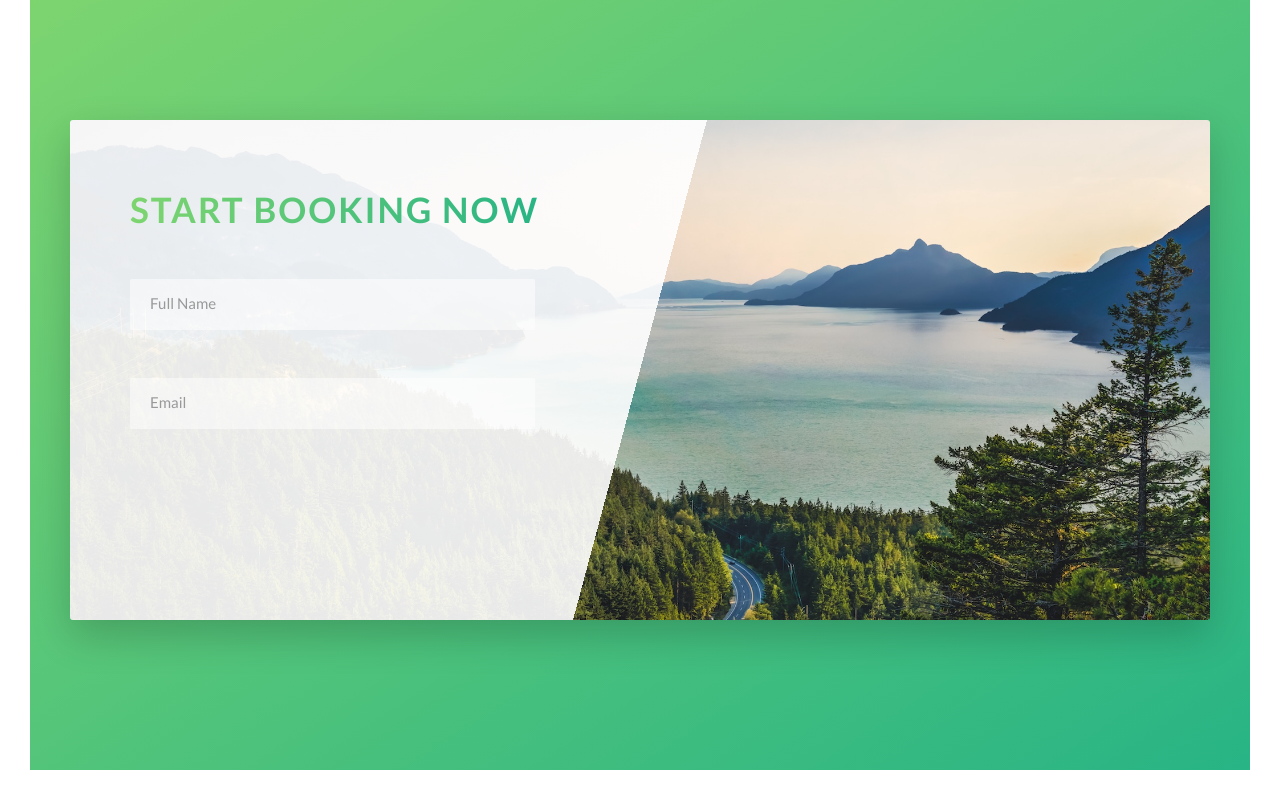
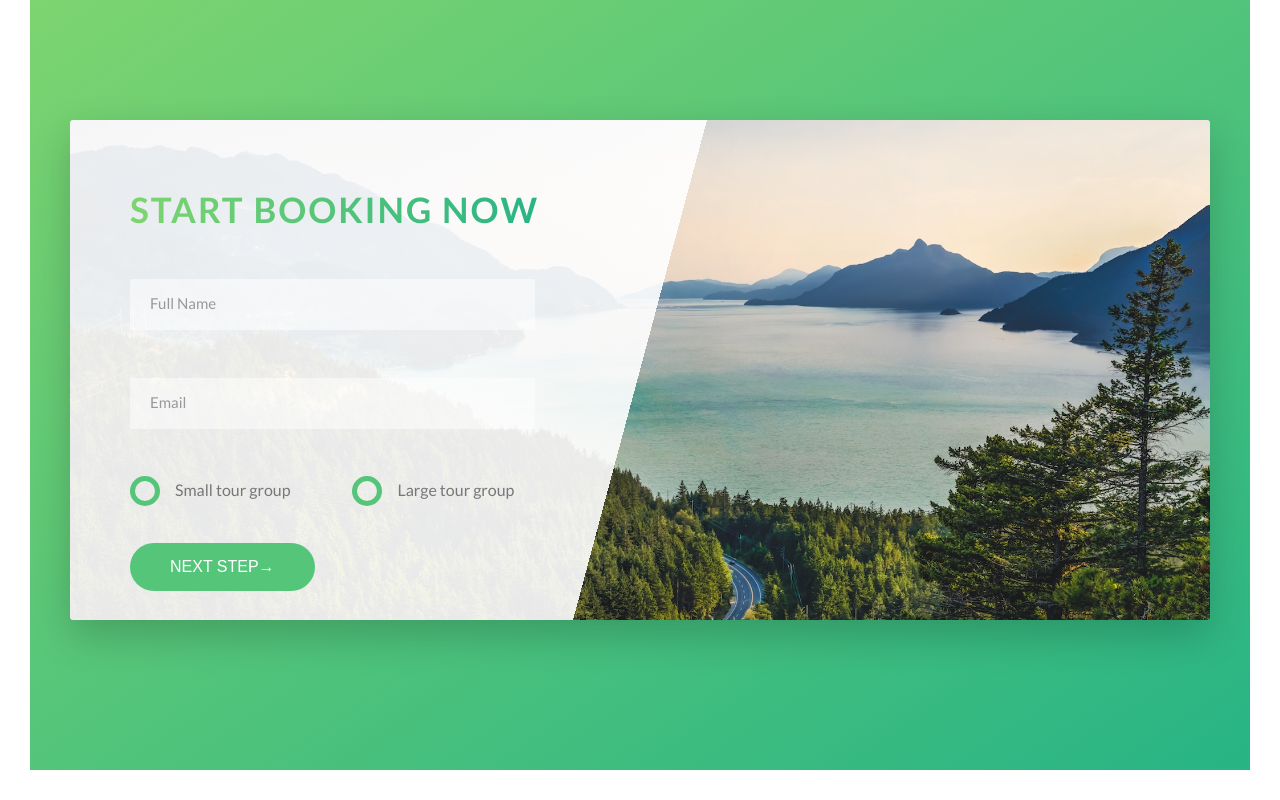
Before and after one commit to mlavagni/natours, a website: page index.html in a window 1280 px wide. Shown: the part 4624-5424 px from the top of the page. Drawn offline with Linux system fonts and the light colour scheme.

Commit message:
Added button to section-book and style

```diff
--- a/index.html
+++ b/index.html
@@ -323,7 +323,7 @@
         <div class="row">
           <div class="book">
             <div class="book__form">
-              <form action="" class="form">
+              <form action="#" class="form">
                 <div class="u-margin-botton-medium">
                   <h2 class="heading-secondary">
                     Start Booking Now
@@ -342,7 +342,8 @@
                   <label for="name" class="form__label">Full Name</label>
                 </div>
 
-                <input
+                <div class="form__group">
+                  <input
                     id="email"
                     autocomplete="off"
                     type="email"
@@ -353,6 +354,36 @@
                   <label for="email" class="form__label">Email address</label>
                 </div>
 
+                <div class="form__group u-margin-botton-medium">
+                  <div class="form__radio-group">
+                    <input
+                      type="radio"
+                      class="form__radio-input"
+                      id="small"
+                      name="size"
+                    />
+                    <label for="small" class="form__radio-label">
+                      <span class="form__radio-button"></span>
+                      Small tour group
+                    </label>
+                  </div>
+
+                  <div class="form__radio-group">
+                    <input
+                      type="radio"
+                      class="form__radio-input"
+                      id="large"
+                      name="size"
+                    />
+                    <label for="large" class="form__radio-label">
+                      <span class="form__radio-button"></span>
+                      Large tour group
+                    </label>
+                  </div>
+                </div>
+                <div class="form__group">
+                  <button class="btn btn--green">Next Step&rarr;</button>
+                </div>
               </form>
             </div>
           </div>
--- a/sass/base/_utilities.scss
+++ b/sass/base/_utilities.scss
@@ -1,23 +1,23 @@
 .u-center-text {
-  text-align: center;
+  text-align: center !important;
 }
 
 .u-margin-botton-small {
-  margin-bottom: 1.5rem;
+  margin-bottom: 1.5rem !important;
 }
 
 .u-margin-botton-medium {
-  margin-bottom: 4rem;
+  margin-bottom: 4rem !important;
 }
 
 .u-margin-botton-big {
-  margin-bottom: 8rem;
+  margin-bottom: 8rem !important;
 }
 
 .u-margin-top-big {
-  margin-top: 8rem;
+  margin-top: 8rem !important;
 }
 
 .u-margin-top-huge {
-  margin-top: 10rem;
+  margin-top: 10rem !important;
 }
--- a/sass/components/_button.scss
+++ b/sass/components/_button.scss
@@ -1,4 +1,5 @@
 .btn {
+  &,
   &:link,
   &:visited {
     text-transform: uppercase;
@@ -9,6 +10,10 @@
     transition: all 0.2s;
     position: relative;
     font-size: $defould-font-size;
+
+    //Change for the <button> element
+    border: none;
+    cursor: pointer;
   }
   &:hover {
     transform: translateY(-3px);
@@ -19,7 +24,9 @@
       opacity: 0;
     }
   }
-  &:active {
+  &:active,
+  &:focus {
+    outline: none;
     transform: translateY(-1px);
     box-shadow: 0 0.5rem 1rem rgba($color-black, 0.2);
   }
--- a/sass/components/_form.scss
+++ b/sass/components/_form.scss
@@ -14,6 +14,7 @@
     border-bottom: 3px solid transparent;
     width: 90%;
     display: block;
+    transition: all 0.3s;
 
     &:focus {
       outline: none;
@@ -44,4 +45,50 @@
     visibility: hidden;
     transform: translateY(-4rem);
   }
+
+  &__radio-group {
+    width: 49%;
+    display: inline-block;
+  }
+
+  &__radio-input {
+    display: none;
+  }
+
+  &__radio-label {
+    font-size: $defould-font-size;
+    cursor: pointer;
+    position: relative;
+    padding-left: 4.5rem;
+  }
+
+  &__radio-button {
+    height: 3rem;
+    width: 3rem;
+    border: 5px solid $color-primary;
+    border-radius: 50%;
+    display: inline-block;
+    position: absolute;
+    left: 0;
+    top: -0.4rem;
+
+    &::after {
+      content: "";
+      display: block;
+      height: 1.3rem;
+      width: 1.3rem;
+      border-radius: 50%;
+      position: absolute;
+      top: 50%;
+      left: 50%;
+      transform: translate(-50%, -50%);
+      background-color: $color-primary;
+      opacity: 0;
+      transition: opacity 0.2s;
+    }
+  }
+
+  &__radio-input:checked ~ &__radio-label &__radio-button::after {
+    opacity: 1;
+  }
 }
```
Also changed, not shown: css/style.css.
